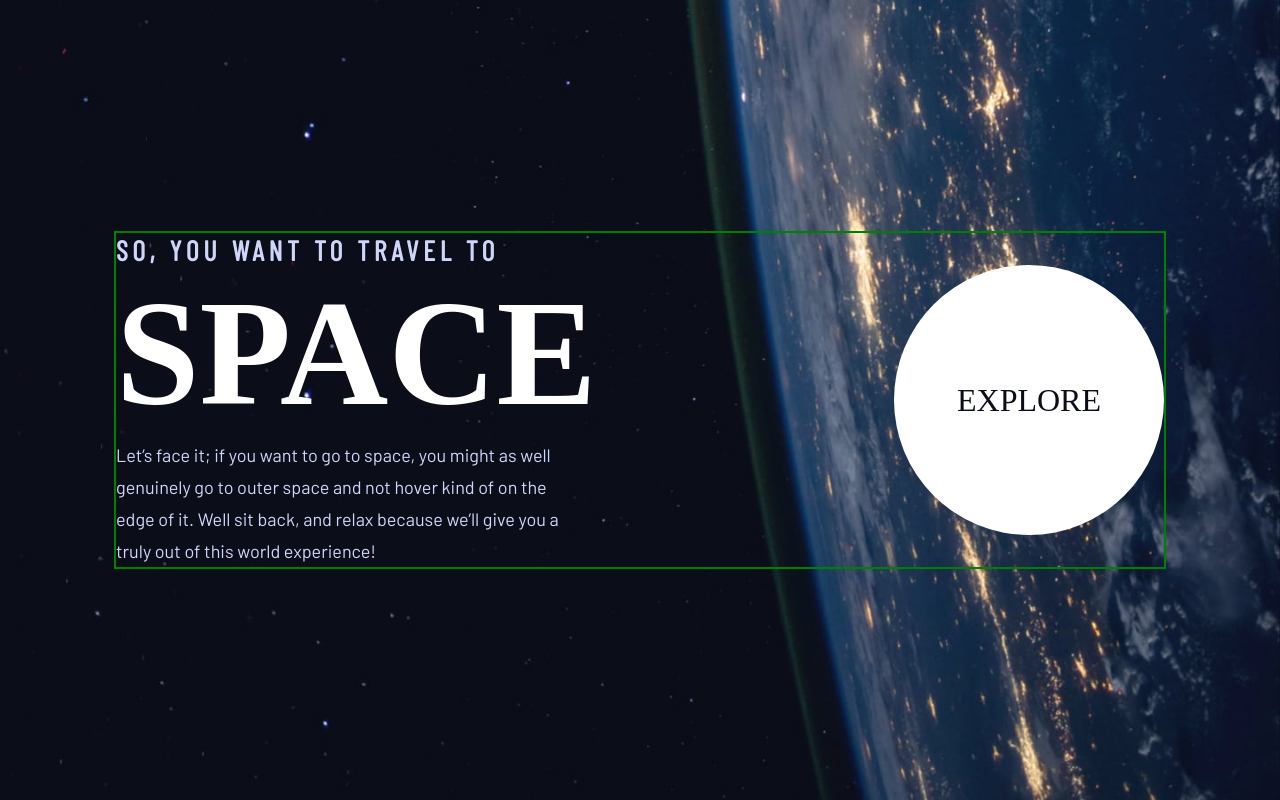
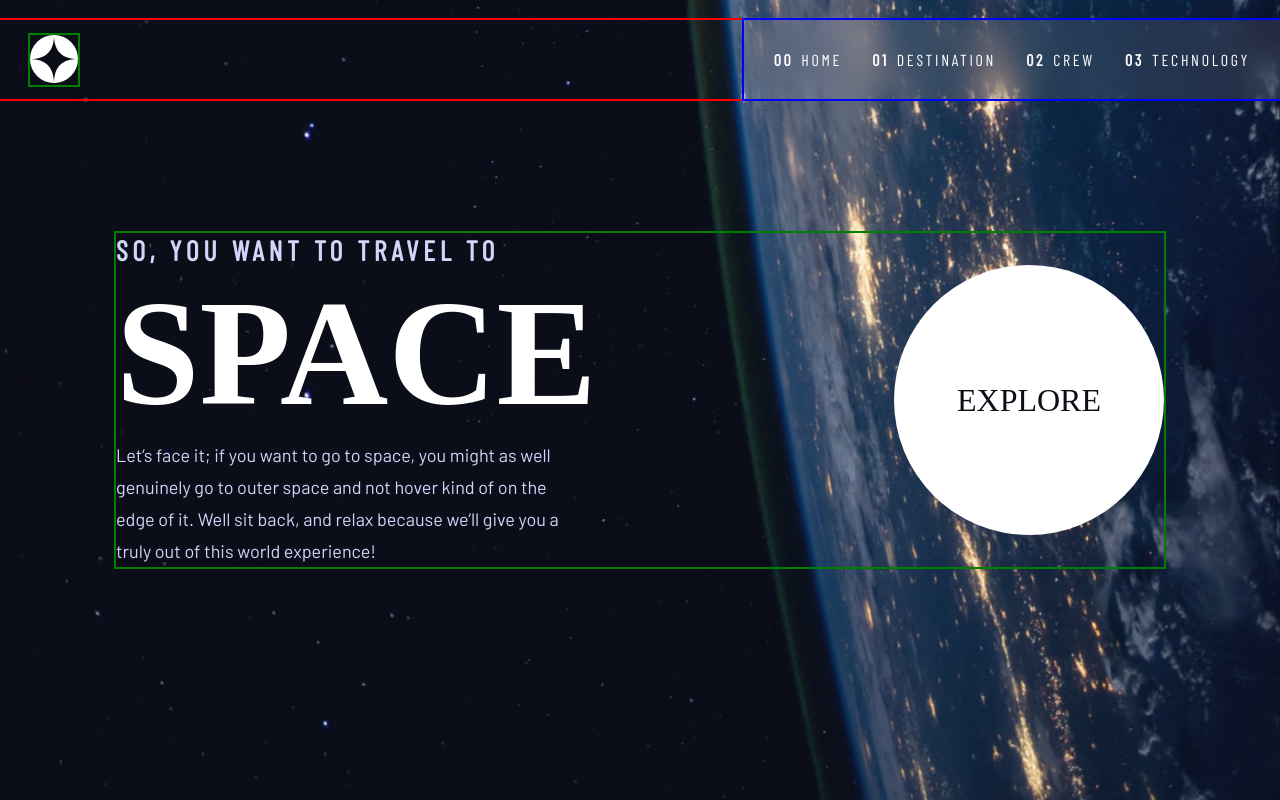
Before and after one commit to adetoye-dev/space-tourism-site, a React (Vite) app: page / in a window 1280 px wide. Built offline with nearby package versions, Linux system fonts and the light colour scheme; a web font is replaced by a local one.

Commit message:
chore: create page navigation

```diff
--- a/src/App.jsx
+++ b/src/App.jsx
@@ -5,6 +5,7 @@ import Home from "./components/Home";
 function App() {
   return (
     <>
+      <NavBar />
       <main className="app">
         <Home />
       </main>
--- a/src/components/NavBar.css
+++ b/src/components/NavBar.css
@@ -1,7 +1,99 @@
-.nav {
+.header img {
+  max-width: 100%;
+}
+.header a {
+  text-decoration: none;
+}
+
+.header {
   position: absolute;
   z-index: 99;
-  background-color: white;
+  top: 2rem;
   width: 100%;
-  padding: 2rem;
+  display: flex;
+  align-items: center;
+  justify-content: space-between;
 }
+
+.logo {
+  margin-inline-start: 3rem;
+  width: 4rem;
+  aspect-ratio: 1;
+  outline: 2px solid green;
+}
+
+.nav-menu {
+  position: relative;
+  right: 2rem;
+  z-index: 1000;
+  width: 3rem;
+  aspect-ratio: 1;
+  border: none;
+  background-color: transparent;
+  background-image: url("../assets/shared/icon-hamburger.svg");
+  background-position: center;
+  background-repeat: no-repeat;
+  outline: 2px solid yellow;
+}
+.nav-menu[aria-expanded="true"] {
+  background-image: url("../assets/shared/icon-close.svg");
+}
+
+.nav-list {
+  position: fixed;
+  inset: 0 0 0 30%;
+  display: flex;
+  padding: 10rem 3rem;
+  gap: 3rem;
+  list-style: none;
+  z-index: 999;
+  font-family: var(--barlow-condensed);
+  outline: 2px solid blue;
+  background-color: rgba(255, 255, 255, 0.1);
+  backdrop-filter: blur(1.5rem);
+  flex-direction: column;
+  -webkit-backdrop-filter: blur(1.5rem);
+  transform: translateX(100%);
+}
+
+.nav-list[data-visible="true"] {
+  transform: translateX(0%);
+}
+
+.nav-link {
+  text-transform: uppercase;
+  color: var(--accent-color);
+  letter-spacing: 0.27rem;
+  font-size: 1.6rem;
+}
+
+.nav-link > span {
+  font-weight: 600;
+  margin-inline-end: 0.5em;
+}
+
+@media (min-width: 480px) {
+  .header {
+    top: 0;
+  }
+  .logo {
+    width: 4.8rem;
+  }
+  .nav-list {
+    position: relative;
+    flex-direction: row;
+    inset: 0;
+    padding-block: 3rem;
+    transform: translateX(0%);
+  }
+  .nav-menu {
+    display: none;
+  }
+}
+
+@media (min-width: 800px) {
+  .header {
+    top: 2rem;
+    outline: 2px solid red;
+  }
+}
--- a/src/components/NavBar.jsx
+++ b/src/components/NavBar.jsx
@@ -1,7 +1,60 @@
 import "./NavBar.css";
+import logo from "../assets/shared/logo.svg";
+import { useState } from "react";
+const NavBar = () => {
+  const [attributes, setAttributes] = useState({
+    dataVisible: false,
+    ariaExpanded: false,
+  });
 
-const NavBar = () => {
-  return <nav className="nav">Hello Nav</nav>;
+  const handleNav = () => {
+    setAttributes((prevAttributes) => ({
+      dataVisible: !prevAttributes.dataVisible,
+      ariaExpanded: !prevAttributes.ariaExpanded,
+    }));
+  };
+
+  return (
+    <header className="header">
+      <span className="logo">
+        <img src={logo} />
+      </span>
+      <nav className="nav">
+        <button
+          className="nav-menu"
+          aria-expanded={attributes.ariaExpanded}
+          aria-controls="navigation"
+          onClick={handleNav}
+        ></button>
+        <ul
+          className="nav-list"
+          id="navigation"
+          data-visible={attributes.dataVisible}
+        >
+          <li className="nav-item">
+            <a href="#" className="nav-link">
+              <span aria-hidden="true">00</span>Home
+            </a>
+          </li>
+          <li className="nav-item">
+            <a href="#" className="nav-link">
+              <span aria-hidden="true">01</span>Destination
+            </a>
+          </li>
+          <li className="nav-item">
+            <a href="#" className="nav-link">
+              <span aria-hidden="true">02</span>Crew
+            </a>
+          </li>
+          <li className="nav-item">
+            <a href="#" className="nav-link">
+              <span aria-hidden="true">03</span>Technology
+            </a>
+          </li>
+        </ul>
+      </nav>
+    </header>
+  );
 };
 
 export default NavBar;
```
